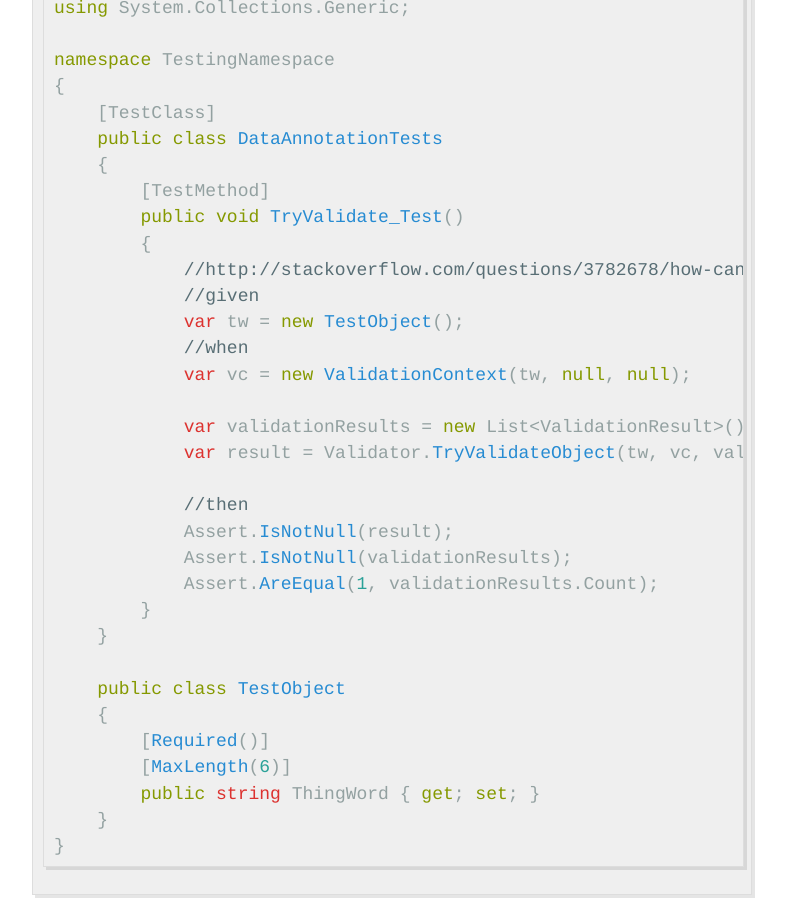
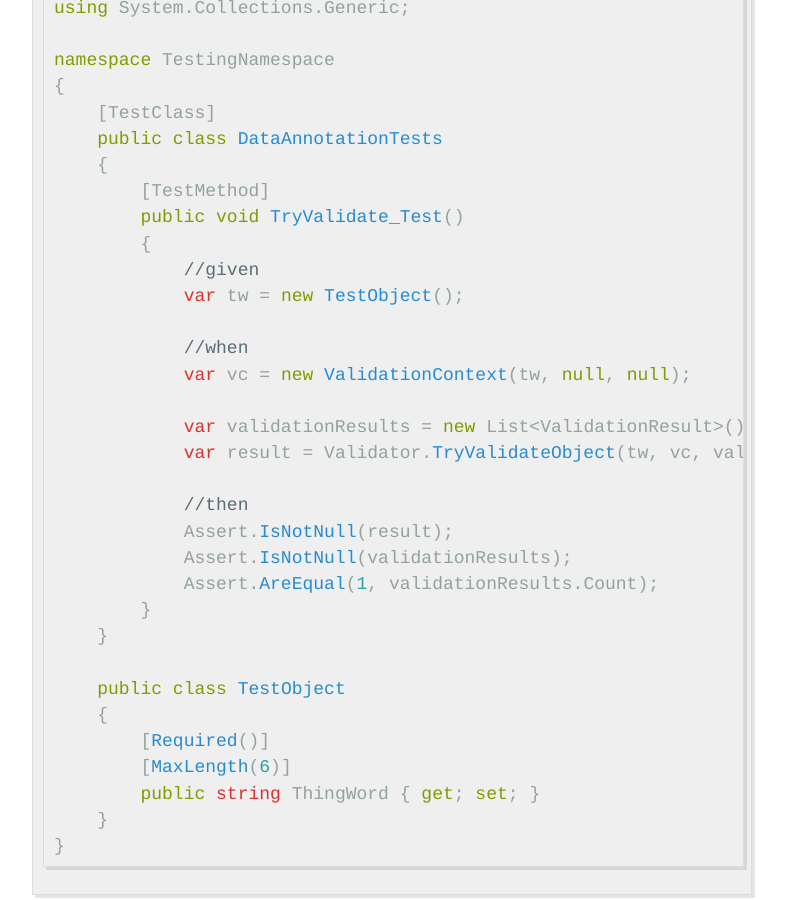
Before and after one commit to FinnAngelo/FinnAngelo.github.io, a Jekyll site: the page built from _posts/2015-05-14-003-Data Annotations for validation.md, in a window 1280 px wide and 900 px high, scrolled down 592 px. Shown: the whole window, without its empty margins (248-1034 px from the left). Built offline with Jekyll 4.4.1, drawn with Linux system fonts in a browser that asks for light colours; Markdown is read by kramdown in place of the engine named in the settings; part of the change alters nothing that is shown.

Commit message:
Update 2015-05-14-003-Data Annotations for validation.md

```diff
--- a/_posts/2015-05-14-003-Data Annotations for validation.md
+++ b/_posts/2015-05-14-003-Data Annotations for validation.md
@@ -29,9 +29,9 @@ namespace TestingNamespace
         [TestMethod]
         public void TryValidate_Test()
         {
-            //http://stackoverflow.com/questions/3782678/how-can-i-use-the-data-validation-attributes-in-c-sharp-in-a-non-asp-net-context
             //given
             var tw = new TestObject();
+
             //when
             var vc = new ValidationContext(tw, null, null);
 
```
